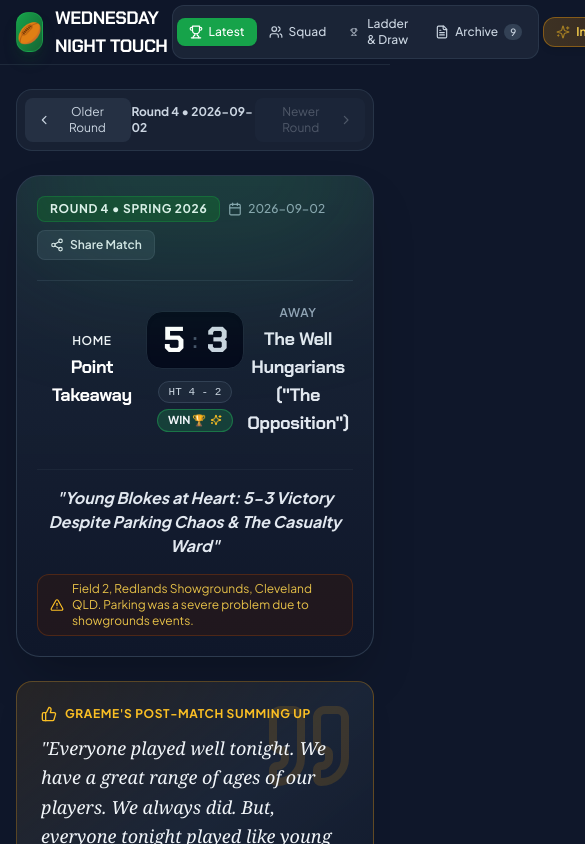
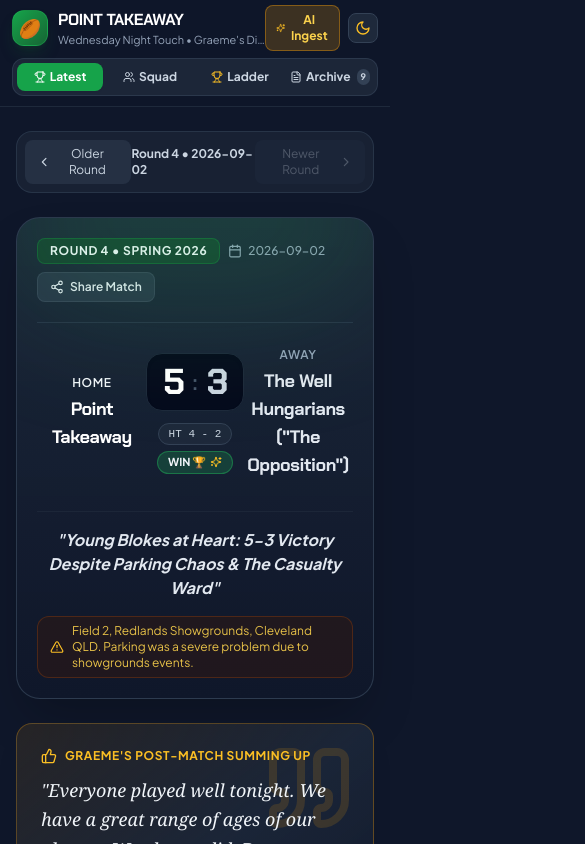
Before and after one commit to andre-shemmell/wednesday-night-touch, a React (Vite) app: page / in a window 390 px wide. Shown: the top 844 px of the page, 585 px wide, since content can reach past the window. Built offline with nearby package versions, Linux system fonts and the light colour scheme.

Commit message:
fix: responsive mobile header with 4-col tab bar and fully functional dark/light mode toggle

```diff
--- a/src/App.tsx
+++ b/src/App.tsx
@@ -19,8 +19,32 @@ export const App: React.FC = () => {
   const [currentTab, setCurrentTab] = useState<'match' | 'squad' | 'ladder' | 'ingest' | 'archive'>('match');
   const [selectedPlayerFilter, setSelectedPlayerFilter] = useState<string | null>(null);
   const [shareModalOpen, setShareModalOpen] = useState(false);
-  const [isDarkMode, setIsDarkMode] = useState(true);
+  const [isDarkMode, setIsDarkMode] = useState<boolean>(() => {
+    try {
+      const saved = localStorage.getItem('touch_theme');
+      return saved !== null ? saved === 'dark' : true;
+    } catch {
+      return true;
+    }
+  });
   const [showHostingGuide, setShowHostingGuide] = useState(false);
+
+  // Sync theme class to <html> element
+  useEffect(() => {
+    try {
+      if (isDarkMode) {
+        document.documentElement.classList.add('dark');
+        document.documentElement.classList.remove('light');
+        localStorage.setItem('touch_theme', 'dark');
+      } else {
+        document.documentElement.classList.remove('dark');
+        document.documentElement.classList.add('light');
+        localStorage.setItem('touch_theme', 'light');
+      }
+    } catch (e) {
+      console.error(e);
+    }
+  }, [isDarkMode]);
 
   // Initialize matches from storage / JSON
   useEffect(() => {
@@ -66,7 +90,7 @@ export const App: React.FC = () => {
   };
 
   return (
-    <div className="min-h-screen bg-slate-900 text-slate-100 flex flex-col font-['Plus_Jakarta_Sans']">
+    <div className={`min-h-screen ${isDarkMode ? 'bg-slate-900 text-slate-100' : 'bg-slate-100 text-slate-900'} flex flex-col font-['Plus_Jakarta_Sans'] transition-colors duration-200`}>
       <Header
         currentTab={currentTab}
         setCurrentTab={setCurrentTab}
--- a/src/components/Header.tsx
+++ b/src/components/Header.tsx
@@ -17,34 +17,35 @@ export const Header: React.FC<HeaderProps> = ({
   matchesCount,
 }) => {
   return (
-    <header className="sticky top-0 z-50 backdrop-blur-md bg-slate-900/90 border-b border-slate-800 transition-colors">
-      <div className="max-w-5xl mx-auto px-4 sm:px-6 lg:px-8">
-        <div className="flex items-center justify-between h-16 sm:h-20">
+    <header className="sticky top-0 z-50 backdrop-blur-md bg-slate-900/95 border-b border-slate-800 transition-colors">
+      <div className="max-w-5xl mx-auto px-3 sm:px-6 lg:px-8">
+        {/* Main Header Bar */}
+        <div className="flex items-center justify-between h-14 sm:h-20">
           {/* Logo & Title */}
           <div
             onClick={() => setCurrentTab('match')}
-            className="flex items-center gap-3 cursor-pointer group"
+            className="flex items-center gap-2.5 sm:gap-3 cursor-pointer group select-none min-w-0"
           >
-            <div className="w-10 h-10 sm:w-12 sm:h-12 rounded-xl bg-gradient-to-br from-turf-600 to-turf-800 flex items-center justify-center shadow-lg shadow-turf-900/30 text-xl sm:text-2xl border border-turf-500/30 group-hover:scale-105 transition-transform">
+            <div className="w-9 h-9 sm:w-12 sm:h-12 rounded-xl bg-gradient-to-br from-turf-600 to-turf-800 flex items-center justify-center shadow-lg shadow-turf-900/30 text-lg sm:text-2xl border border-turf-500/30 group-hover:scale-105 transition-transform shrink-0">
               🏉
             </div>
-            <div>
-              <div className="flex items-center gap-2">
-                <span className="font-extrabold text-lg sm:text-xl tracking-tight text-white font-['Chakra_Petch']">
-                  WEDNESDAY NIGHT TOUCH
+            <div className="min-w-0">
+              <div className="flex items-center gap-1.5 sm:gap-2">
+                <span className="font-extrabold text-base sm:text-xl tracking-tight text-white font-['Chakra_Petch'] truncate">
+                  POINT TAKEAWAY
                 </span>
-                <span className="hidden sm:inline-block px-2 py-0.5 text-xs font-semibold bg-turf-500/20 text-turf-400 rounded-full border border-turf-500/30">
+                <span className="hidden lg:inline-block px-2 py-0.5 text-xs font-semibold bg-turf-500/20 text-turf-400 rounded-full border border-turf-500/30">
                   EST. FOOTY
                 </span>
               </div>
-              <p className="text-xs text-slate-400 hidden xs:block">
-                Graeme's Official Weekly Footy Dispatches
+              <p className="text-[11px] sm:text-xs text-slate-400 truncate">
+                Wednesday Night Touch • Graeme's Dispatches
               </p>
             </div>
           </div>
 
-          {/* Navigation Links */}
-          <div className="flex items-center gap-1 sm:gap-2">
+          {/* Desktop Navigation (md and up) */}
+          <div className="hidden md:flex items-center gap-2">
             <nav className="flex items-center bg-slate-800/80 p-1 rounded-xl border border-slate-700/60">
               <button
                 onClick={() => setCurrentTab('match')}
@@ -78,8 +79,8 @@ export const Header: React.FC<HeaderProps> = ({
                     : 'text-slate-300 hover:text-white hover:bg-slate-700/50'
                 }`}
               >
-                <Trophy className="w-3.5 h-3.5" />
-                <span>Ladder & Draw</span>
+                <Trophy className="w-3.5 h-3.5 text-amber-400" />
+                <span>Ladder</span>
               </button>
 
               <button
@@ -92,7 +93,7 @@ export const Header: React.FC<HeaderProps> = ({
               >
                 <FileText className="w-3.5 h-3.5" />
                 <span>Archive</span>
-                <span className="text-[10px] px-1.5 py-0.2 bg-slate-700 rounded-full">
+                <span className="text-[10px] px-1.5 py-0.2 bg-slate-700 rounded-full font-bold">
                   {matchesCount}
                 </span>
               </button>
@@ -101,28 +102,106 @@ export const Header: React.FC<HeaderProps> = ({
             {/* AI Ingest Studio CTA Button */}
             <button
               onClick={() => setCurrentTab('ingest')}
-              className={`px-3 py-1.5 sm:px-4 sm:py-2 rounded-xl text-xs sm:text-sm font-semibold transition-all flex items-center gap-1.5 shadow-md ${
+              className={`px-3.5 py-2 rounded-xl text-xs sm:text-sm font-semibold transition-all flex items-center gap-1.5 shadow-md ${
                 currentTab === 'ingest'
                   ? 'bg-gradient-to-r from-amber-500 to-amber-600 text-slate-950 font-bold shadow-amber-500/25 ring-2 ring-amber-400'
                   : 'bg-gradient-to-r from-amber-500/20 to-amber-600/20 text-amber-300 border border-amber-500/40 hover:bg-amber-500/30'
               }`}
               title="Add a new SMS match write-up using Gemini AI"
             >
-              <Sparkles className="w-3.5 h-3.5 sm:w-4 sm:h-4 text-amber-400 animate-pulse" />
-              <span className="hidden sm:inline">AI Ingest</span>
-              <span className="sm:hidden">Ingest</span>
+              <Sparkles className="w-4 h-4 text-amber-400 animate-pulse" />
+              <span>AI Ingest</span>
             </button>
 
             {/* Night / Floodlight Mode Toggle */}
             <button
               onClick={() => setIsDarkMode(!isDarkMode)}
               className="p-2 rounded-xl bg-slate-800 hover:bg-slate-700 text-slate-400 hover:text-amber-400 border border-slate-700 transition-colors"
-              title={isDarkMode ? 'Floodlights Active (Night Mode)' : 'Day Mode'}
+              title={isDarkMode ? 'Floodlights Active (Dark Mode)' : 'Daylight Mode (Light Mode)'}
+            >
+              {isDarkMode ? <Moon className="w-4 h-4 text-amber-400" /> : <Sun className="w-4 h-4 text-amber-500" />}
+            </button>
+          </div>
+
+          {/* Mobile Actions (Top Row Right) */}
+          <div className="flex md:hidden items-center gap-2">
+            <button
+              onClick={() => setCurrentTab('ingest')}
+              className={`px-2.5 py-1.5 rounded-lg text-xs font-bold transition-all flex items-center gap-1 border ${
+                currentTab === 'ingest'
+                  ? 'bg-amber-500 text-slate-950 border-amber-400 shadow-sm'
+                  : 'bg-amber-500/20 text-amber-300 border-amber-500/40 hover:bg-amber-500/30'
+              }`}
+            >
+              <Sparkles className="w-3 h-3 text-amber-400" />
+              <span>AI Ingest</span>
+            </button>
+
+            <button
+              onClick={() => setIsDarkMode(!isDarkMode)}
+              className="p-1.5 rounded-lg bg-slate-800 hover:bg-slate-700 text-slate-400 hover:text-amber-400 border border-slate-700 transition-colors"
+              title={isDarkMode ? 'Floodlights (Dark)' : 'Daylight (Light)'}
             >
               {isDarkMode ? <Moon className="w-4 h-4 text-amber-400" /> : <Sun className="w-4 h-4 text-amber-500" />}
             </button>
           </div>
         </div>
+
+        {/* Mobile Navigation Segmented Tab Bar (Visible on Mobile only) */}
+        <div className="md:hidden pb-2.5 pt-0.5">
+          <nav className="grid grid-cols-4 gap-1 bg-slate-800/90 p-1 rounded-xl border border-slate-700/70 text-center">
+            <button
+              onClick={() => setCurrentTab('match')}
+              className={`py-1.5 rounded-lg text-xs font-bold transition-all flex items-center justify-center gap-1 ${
+                currentTab === 'match'
+                  ? 'bg-turf-600 text-white shadow-sm'
+                  : 'text-slate-300 hover:text-white'
+              }`}
+            >
+              <Trophy className="w-3 h-3" />
+              <span>Latest</span>
+            </button>
+
+            <button
+              onClick={() => setCurrentTab('squad')}
+              className={`py-1.5 rounded-lg text-xs font-bold transition-all flex items-center justify-center gap-1 ${
+                currentTab === 'squad'
+                  ? 'bg-turf-600 text-white shadow-sm'
+                  : 'text-slate-300 hover:text-white'
+              }`}
+            >
+              <Users className="w-3 h-3" />
+              <span>Squad</span>
+            </button>
+
+            <button
+              onClick={() => setCurrentTab('ladder')}
+              className={`py-1.5 rounded-lg text-xs font-bold transition-all flex items-center justify-center gap-1 ${
+                currentTab === 'ladder'
+                  ? 'bg-turf-600 text-white shadow-sm'
+                  : 'text-slate-300 hover:text-white'
+              }`}
+            >
+              <Trophy className="w-3 h-3 text-amber-400" />
+              <span>Ladder</span>
+            </button>
+
+            <button
+              onClick={() => setCurrentTab('archive')}
+              className={`py-1.5 rounded-lg text-xs font-bold transition-all flex items-center justify-center gap-1 ${
+                currentTab === 'archive'
+                  ? 'bg-turf-600 text-white shadow-sm'
+                  : 'text-slate-300 hover:text-white'
+              }`}
+            >
+              <FileText className="w-3 h-3" />
+              <span>Archive</span>
+              <span className="text-[9px] px-1 py-0 bg-slate-700 rounded-full font-bold ml-0.5">
+                {matchesCount}
+              </span>
+            </button>
+          </nav>
+        </div>
       </div>
     </header>
   );
```
Also changed, not shown: src/index.css (+121 -0 lines).
